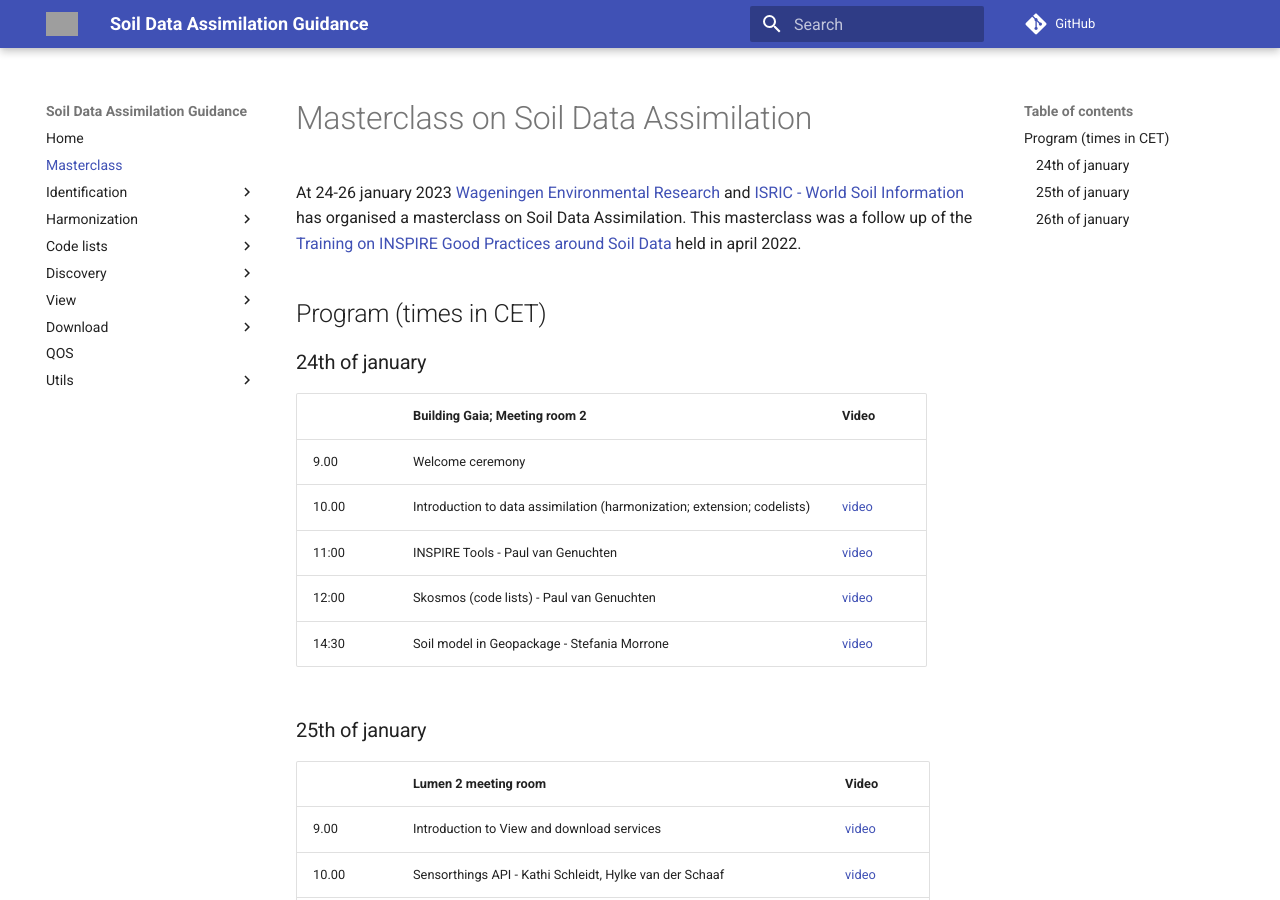
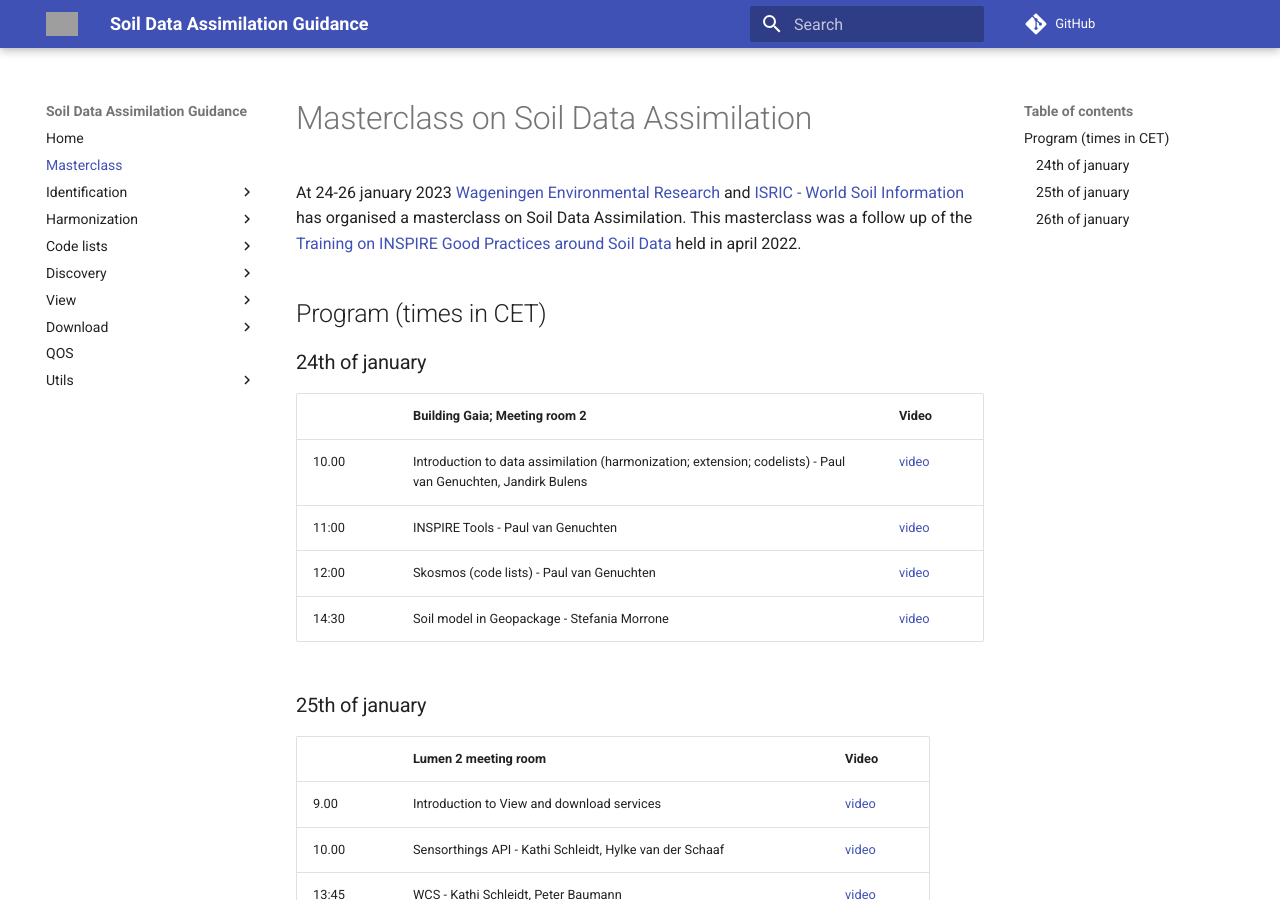
Before and after one commit to ejpsoil/soildata-assimilation-guidance, an MkDocs documentation site: the page built from docs/masterclass/index.md, in a window 1280 px wide and 900 px high. Built offline with MkDocs 1.6.1 and Material for MkDocs 9.7.7, drawn with Linux system fonts in a browser that asks for light colours; comment, search, counter and statistics services are not loaded; grey boxes are pictures that could not be loaded.

Commit message:
add jandirk to video title

```diff
--- a/docs/masterclass/index.md
+++ b/docs/masterclass/index.md
@@ -10,8 +10,7 @@ the [Training on INSPIRE Good Practices around Soil Data](./edition-2022.md) hel
 
 |  | Building Gaia; Meeting room 2 | Video |
 | --- | --- | --- |
-| 9.00 | Welcome ceremony |  |
-| 10.00 | Introduction to data assimilation (harmonization; extension; codelists) | [video](https://wur.yuja.com/V/Video?v=430847&node=1937918&a=83533229&autoplay=1) |
+| 10.00 | Introduction to data assimilation (harmonization; extension; codelists) - Paul van Genuchten, Jandirk Bulens | [video](https://wur.yuja.com/V/Video?v=430847&node=1937918&a=83533229&autoplay=1) |
 | 11:00 | INSPIRE Tools - Paul van Genuchten | [video](https://wur.yuja.com/V/Video?v=430878&node=1938063&a=187273784&autoplay=1) |
 | 12:00 | Skosmos (code lists) - Paul van Genuchten | [video](https://wur.yuja.com/V/Video?v=430881&node=1938074&a=143339043&autoplay=1) |
 | 14:30 | Soil model in Geopackage - Stefania Morrone  | [video](https://wur.yuja.com/V/Video?v=430869&node=1938006&a=184498297&autoplay=1) |
```
